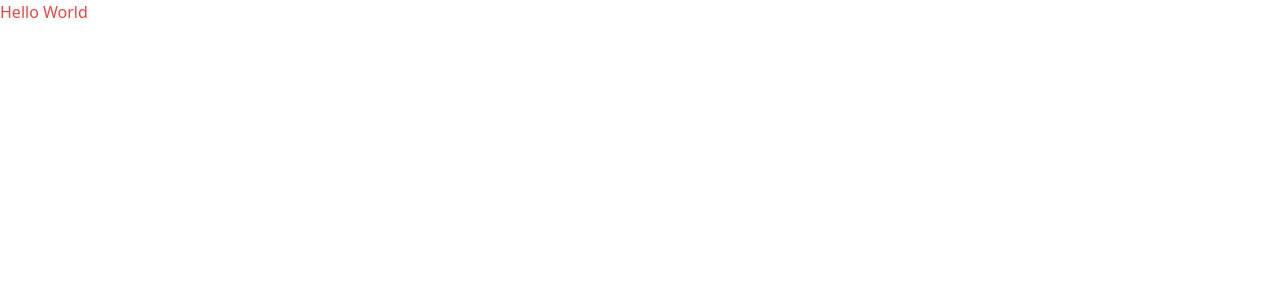
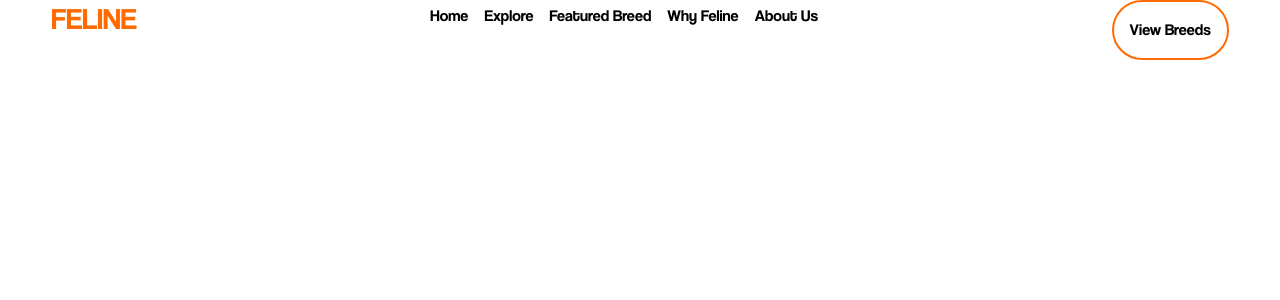
Before and after one commit to AyanNagorimsn/Feline-project, a React (Vite) app: page / in a window 1280 px wide. Shown: the top 300 px of the page. Built offline with nearby package versions, Linux system fonts and the light colour scheme.

Commit message:
Navbar half done

```diff
--- a/src/App.jsx
+++ b/src/App.jsx
@@ -1,9 +1,10 @@
 import "./App.scss";
+import Navbar from "./components/Navbar";
 
 function App() {
   return (
     <>
-      <h1 className="text-red-500">Hello World</h1>
+      <Navbar />
     </>
   );
 }
--- a/src/App.scss
+++ b/src/App.scss
@@ -0,0 +1,5 @@
+.container {
+  width: 92%;
+  max-width: 1440px;
+  margin: 0 auto;
+}
--- /dev/null
+++ b/src/components/Navbar.jsx
@@ -0,0 +1,19 @@
+const Navbar = () => {
+  return (
+    <nav className="container flex justify-between align-center ">
+      <h1 className="text-primary text-3xl">FELINE</h1>
+
+      <ul className="flex align-center gap-4">
+        {["Home", "Explore", "Featured Breed", "Why Feline", "About Us"].map((item) => (
+          <li className="py-1" key={item}>
+            <a href={item}>{item}</a>
+          </li>
+        ))}
+      </ul>
+
+      <button className="border-2 border-primary rounded-full p-4">View Breeds</button>
+    </nav>
+  );
+};
+
+export default Navbar;
--- a/src/index.css
+++ b/src/index.css
@@ -3,3 +3,22 @@
 @tailwind utilities;
 
 /* Reset stuff here */
+:root {
+  --primary: #ff6b00;
+  --primaryLight: #edd1bd;
+  --black: #222;
+  --white: #fff;
+  --whitebg: #fafafa;
+}
+
+@font-face {
+  font-family: "Coolvetica";
+  src: url(./assets/coolvetica.otf);
+}
+
+* {
+  margin: 0;
+  padding: 0;
+  box-sizing: border-box;
+  font-family: Coolvetica;
+}
--- a/tailwind.config.js
+++ b/tailwind.config.js
@@ -1,10 +1,16 @@
 /** @type {import('tailwindcss').Config} */
 export default {
-  content: [
-    "./index.html",
-    "./src/**/*.{js,ts,jsx,tsx}",
-  ],  theme: {
-    extend: {},
+  content: ["./index.html", "./src/**/*.{js,ts,jsx,tsx}"],
+  theme: {
+    colors: {
+      // To use them 'text-primary, bg-primaryLight, border-black etc'
+      primary: "var(--primary)",
+      primaryLight: "var(--primaryLight)",
+      black: "var(--black)",
+      white: "var(--white)",
+      whitebg: "var(--whitebg)",
+      extend: {},
+    },
   },
   plugins: [],
-}
+};
```
Also changed, not shown: src/assets/coolvetica.otf (added), src/assets/heroImage.png (added).
